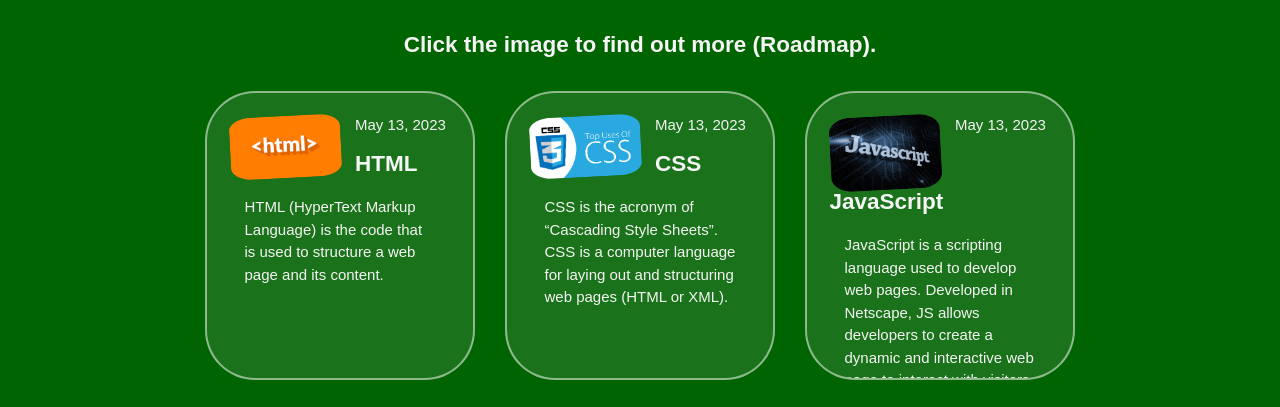
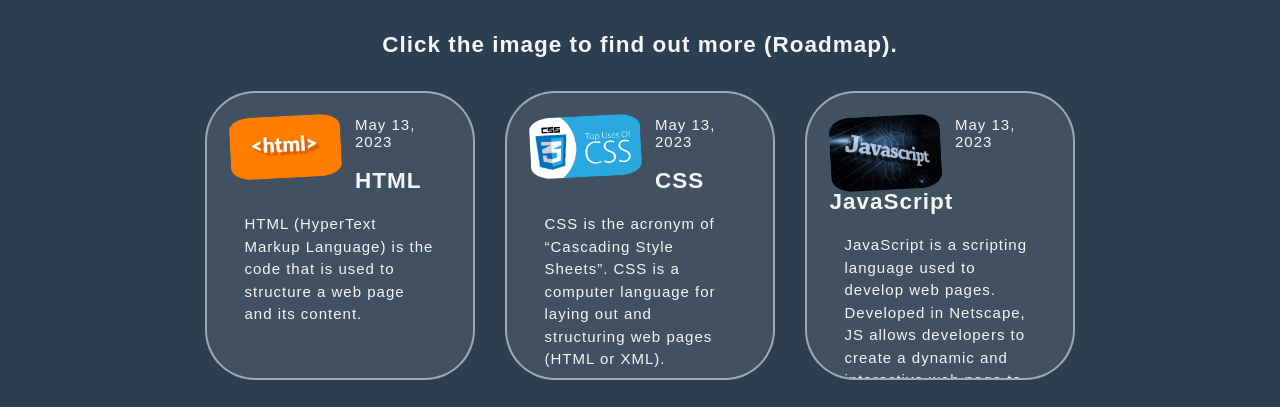
Before and after one commit to CarlosS9400/responsivesite, a plain HTML site: page index.html in a window 1280 px wide. Shown: the part 339-746 px from the top of the page. Drawn offline with Linux system fonts and the light colour scheme; a web font is replaced by a local one.

Commit message:
Add files via upload

```diff
--- a/css/style.css
+++ b/css/style.css
@@ -7,9 +7,10 @@ body {
     padding: 0;
     box-sizing: border-box;
     font-family: "Moderustic", sans-serif;
-    background-color: darkgreen;
+    background-color: #2c3e50;
     font-size: 15px;
     text-align: center;
+    letter-spacing: 1px;
 }
 
 img {
@@ -96,8 +97,8 @@ span {
 }
 
 p {
+
     text-align: left;
-    letter-spacing: 1.5;
     line-height: 1.5;
     margin: 1em;
 }
```
